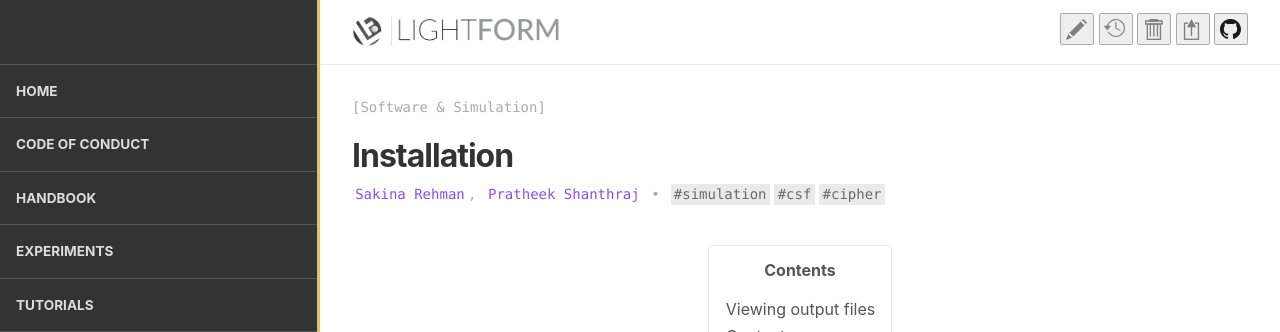
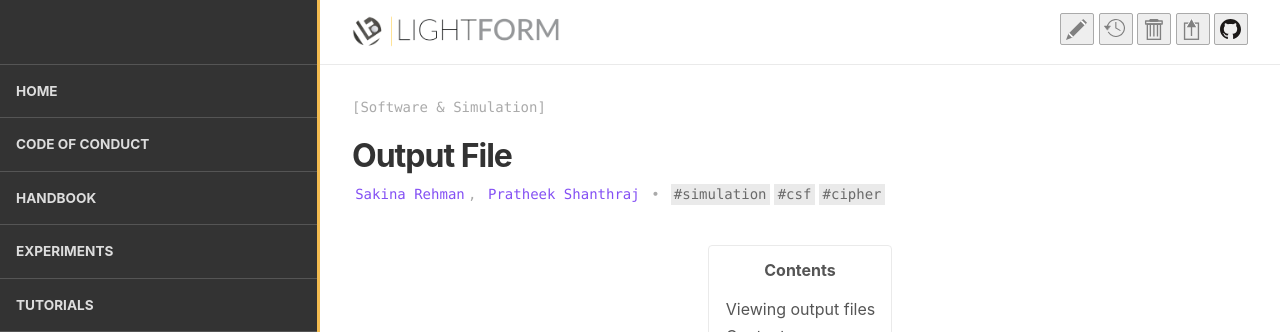
Before and after one commit to LightForm-group/wiki, a Jekyll site: the page built from collections/_software_and_simulation/CIPHER_output.md, in a window 1280 px wide and 1092 px high. Shown: the top 332 px of the window. Built offline with Jekyll 4.4.1, drawn with Linux system fonts in a browser that asks for light colours; nearby versions of some CDN libraries.

Commit message:
Changing name of link

```diff
--- a/collections/_software_and_simulation/CIPHER_output.md
+++ b/collections/_software_and_simulation/CIPHER_output.md
@@ -1,5 +1,5 @@
 ---
-title: Installation
+title: Output File
 author: Sakina Rehman, Pratheek Shanthraj
 tags:
   - simulation
```
